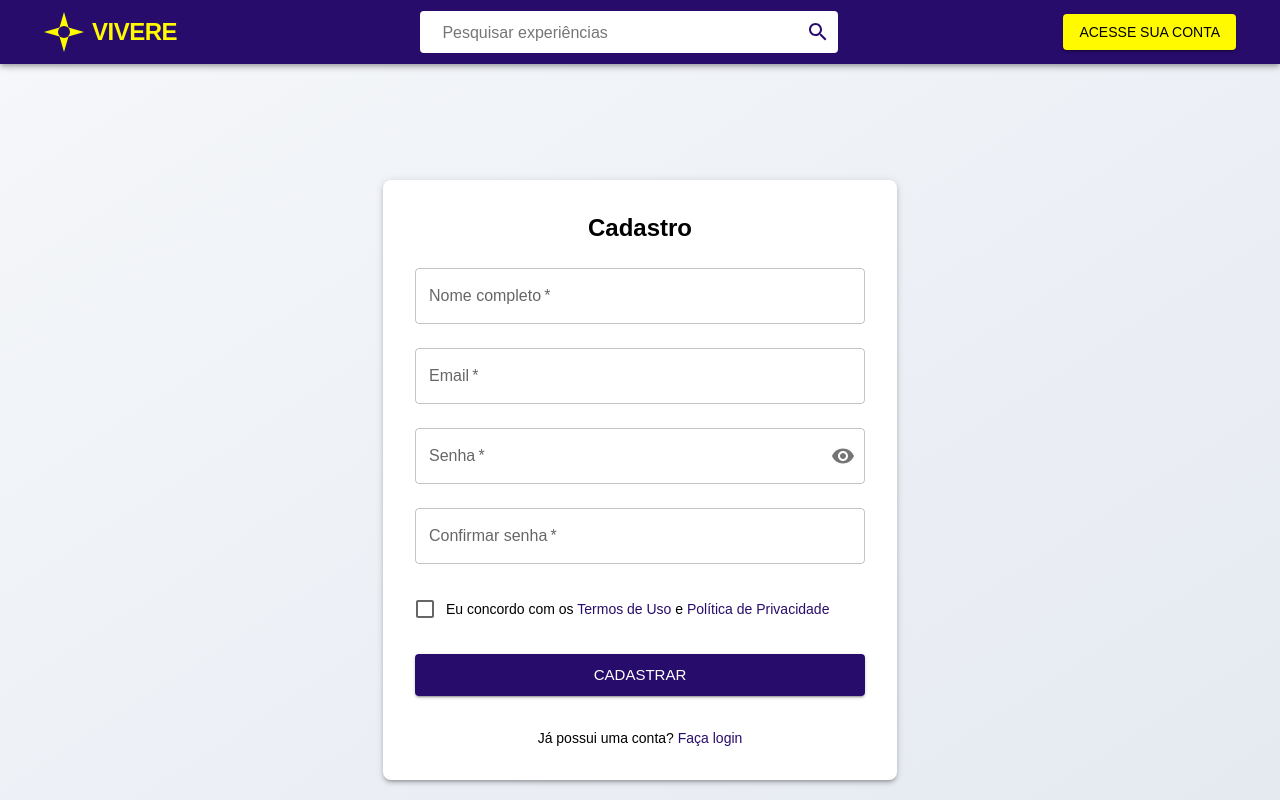
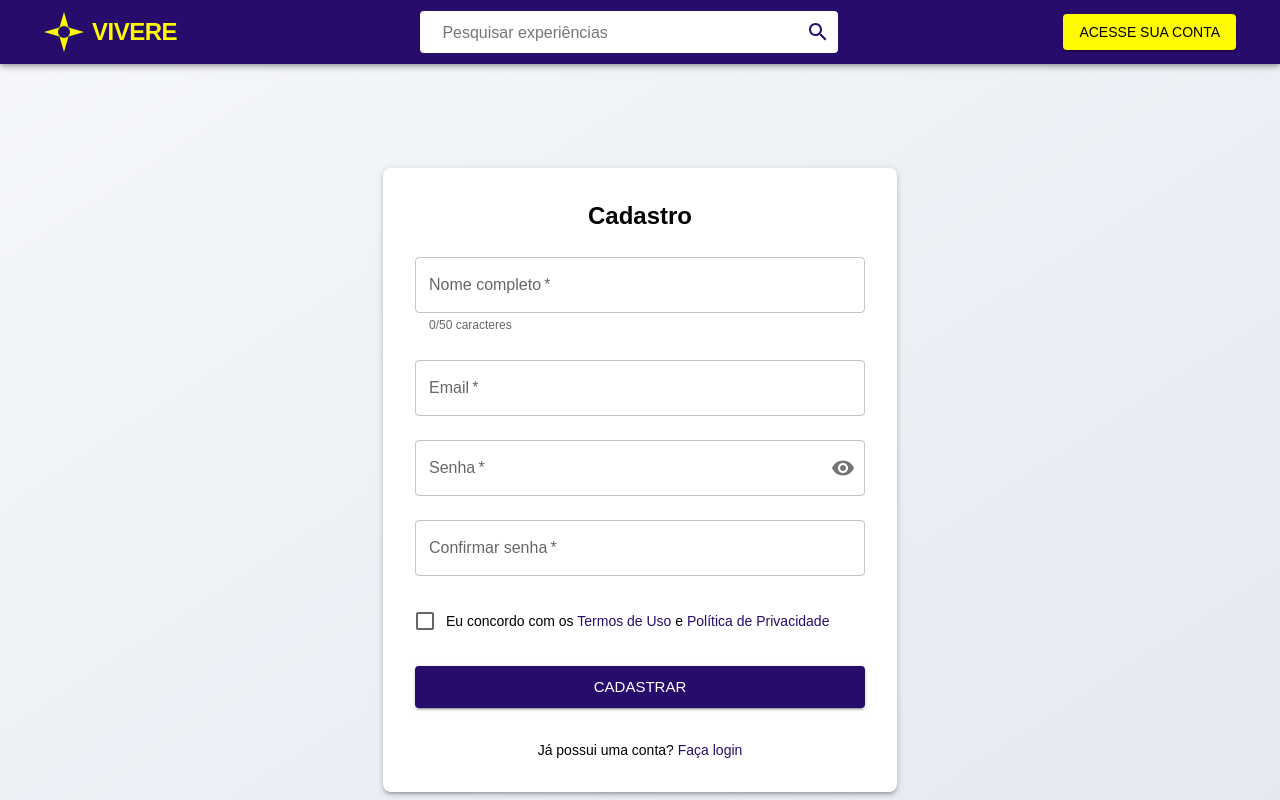
Before and after one commit to vivereTeam/vivere-front, a React (Vite) app: page /register in a window 1280 px wide. Shown: the top 800 px of the page. Built offline with nearby package versions, Linux system fonts and the light colour scheme; no server answers.

Commit message:
feat: add 50-character limit for names in registration

```diff
--- a/src/pages/auth/Cadastro.jsx
+++ b/src/pages/auth/Cadastro.jsx
@@ -64,6 +64,12 @@ function Cadastro() {
     setSuccess('');
     setIsSubmitting(true);
 
+    if (nome.length > 50) {
+      setError('O nome deve ter no máximo 50 caracteres');
+      setIsSubmitting(false);
+      return;
+    }
+
     const isEmailValid = validateEmail();
     const isPasswordValid = validatePassword();
 
@@ -125,10 +131,15 @@ function Cadastro() {
         <TextField
           label="Nome completo"
           value={nome}
-          onChange={(e) => setNome(e.target.value)}
+          onChange={(e) => {
+            if (e.target.value.length <= 50) {
+              setNome(e.target.value);
+            }
+          }}
           fullWidth
           margin="normal"
           required
+          helperText={`${nome.length}/50 caracteres`}
         />
 
         <TextField
```
